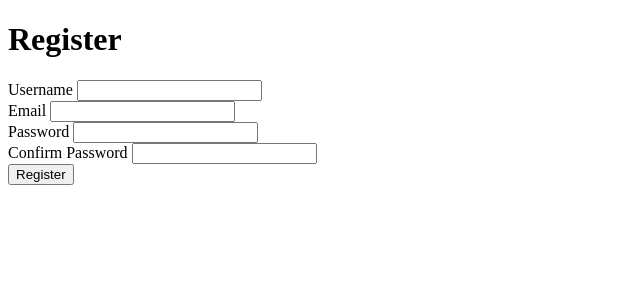
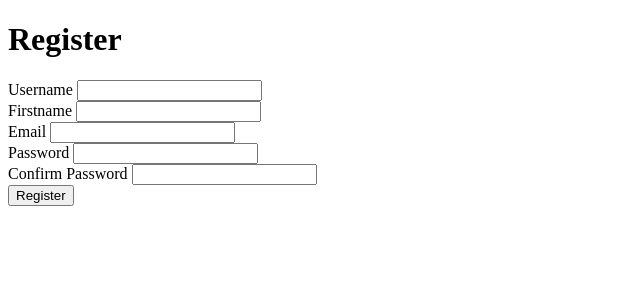
Before and after one commit to alexkjzz/PythonTP, a Flask app: page /register in a window 1280 px wide. Shown: the top 300 px of the page, without its empty margins (0-640 px from the left). Run offline with Flask 3, Linux system fonts and the light colour scheme; parts of the project's set-up code (start-up, migrations or seed data) failed here and were passed over.

Commit message:
fonctionne

```diff
--- a/v2.0/app2.py
+++ b/v2.0/app2.py
@@ -34,7 +34,7 @@ def register():
     form = RegistrationForm()
     if form.validate_on_submit():
         try:
-            new_user = User(username=form.username.data, email=form.email.data, password=form.password.data, role=0)
+            new_user = User(username=form.username.data,firstname=form.firstname.data, email=form.email.data, password=form.password.data, role=0)
             new_user.set_password(form.password.data)
             db.session.add(new_user)
             db.session.commit()
--- a/v2.0/db.py
+++ b/v2.0/db.py
@@ -1,17 +1,17 @@
 # db.py
 
 from flask_sqlalchemy import SQLAlchemy
+import os
+
+db_path = os.path.join(os.path.dirname(__file__), 'BDD/python_bdd.db')
 
 # Configuration de la base de données
-DB_CONFIG = {
-    'DATABASE': '../BDD/python_bdd.bd'
-}
 
 # Initialisation de l'extension SQLAlchemy
 db = SQLAlchemy()
 
 # Configuration de l'application Flask pour la base de données
 def init_app(app):
-    app.config['SQLALCHEMY_DATABASE_URI'] = f"sqlite:///{DB_CONFIG['DATABASE']}"
+    app.config['SQLALCHEMY_DATABASE_URI'] = f"sqlite:///{db_path}"
     app.config['SQLALCHEMY_TRACK_MODIFICATIONS'] = False
     db.init_app(app)
--- a/v2.0/forms.py
+++ b/v2.0/forms.py
@@ -5,6 +5,7 @@ from wtforms.validators import DataRequired, Email, EqualTo, Length
 class RegistrationForm(FlaskForm):
     username = StringField('Username', validators=[DataRequired(), Length(min=4, max=20)])
     email = StringField('Email', validators=[DataRequired(), Email()])
+    firstname = StringField('Firstname', validators=[DataRequired(), Length(min=3)])
     password = PasswordField('Password', validators=[DataRequired(), Length(min=6)])
     confirm_password = PasswordField('Confirm Password', validators=[DataRequired(), EqualTo('password')])
     submit = SubmitField('Register')
--- a/v2.0/models.py
+++ b/v2.0/models.py
@@ -8,13 +8,15 @@ class User(db.Model, UserMixin):
     __tablename__ = 'user'
 
     user_id = db.Column(Integer, primary_key=True)
+    firstname = db.Column(String(50), nullable=False)
     username = db.Column(String(50), nullable=False)
     email = db.Column(String(100), unique=True, nullable=False)
     password = db.Column(String(100), nullable=False)
     role = db.Column(Integer, nullable=False)
 
-    def __init__(self, username,email, password, role=0):
+    def __init__(self, username,email,firstname, password, role=0):
         self.username = username
+        self.firstname = firstname
         self.email = email
         self.password = generate_password_hash(password)
         self.role = role
--- a/v2.0/templates/register.html
+++ b/v2.0/templates/register.html
@@ -27,7 +27,17 @@
                 </ul>
             {% endif %}
         </div>
-
+        <div>
+            {{ form.firstname.label }}
+            {{ form.firstname(size=20) }}
+            {% if form.firstname.errors %}
+                <ul>
+                    {% for error in form.firstname.errors %}
+                        <li>{{ error }}</li>
+                    {% endfor %}
+                </ul>
+            {% endif %}
+        </div>
         <!-- Champ Email -->
         <div>
             {{ form.email.label }}
```
Also changed, not shown: v2.0/templates/login.html (+3 -4 lines), v2.0/BDD/python_bdd.db.
